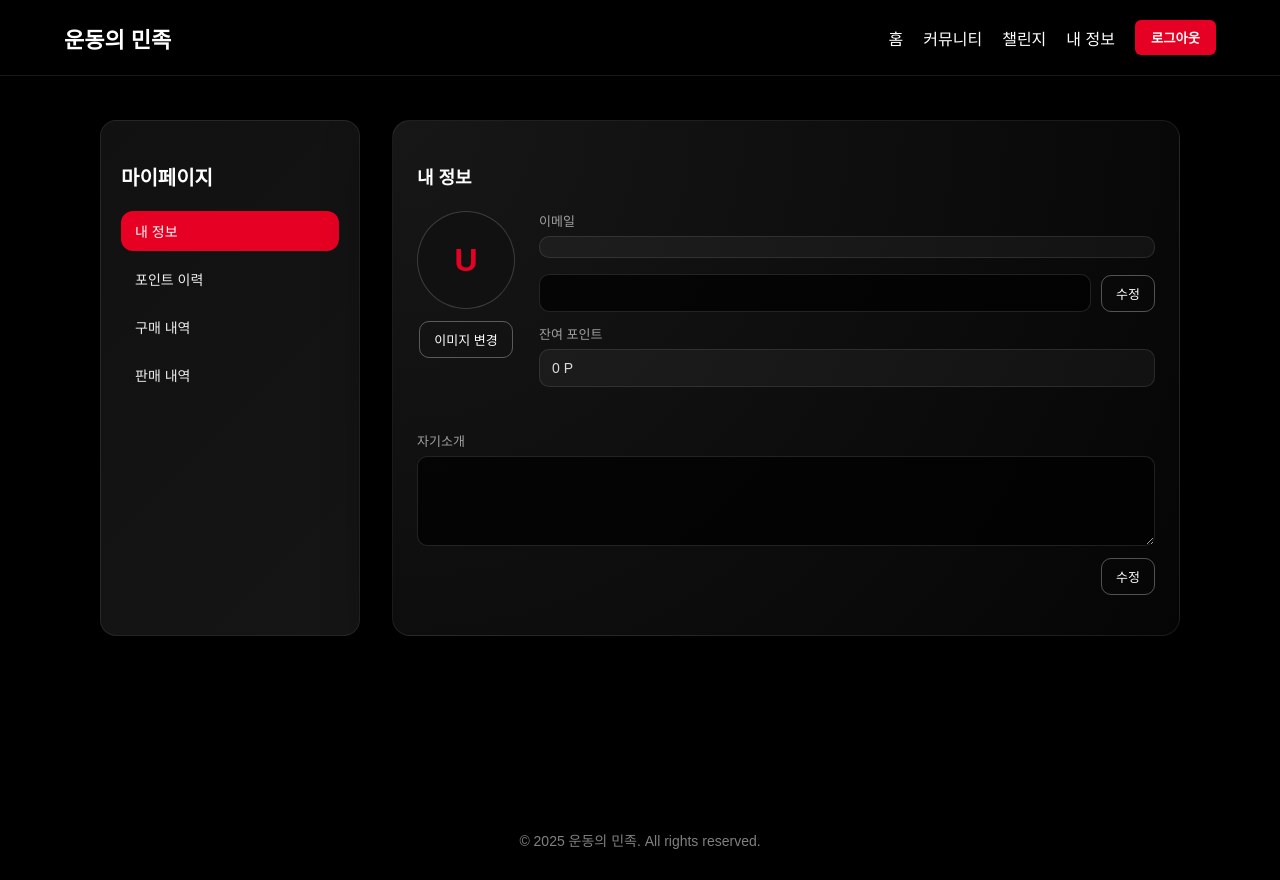
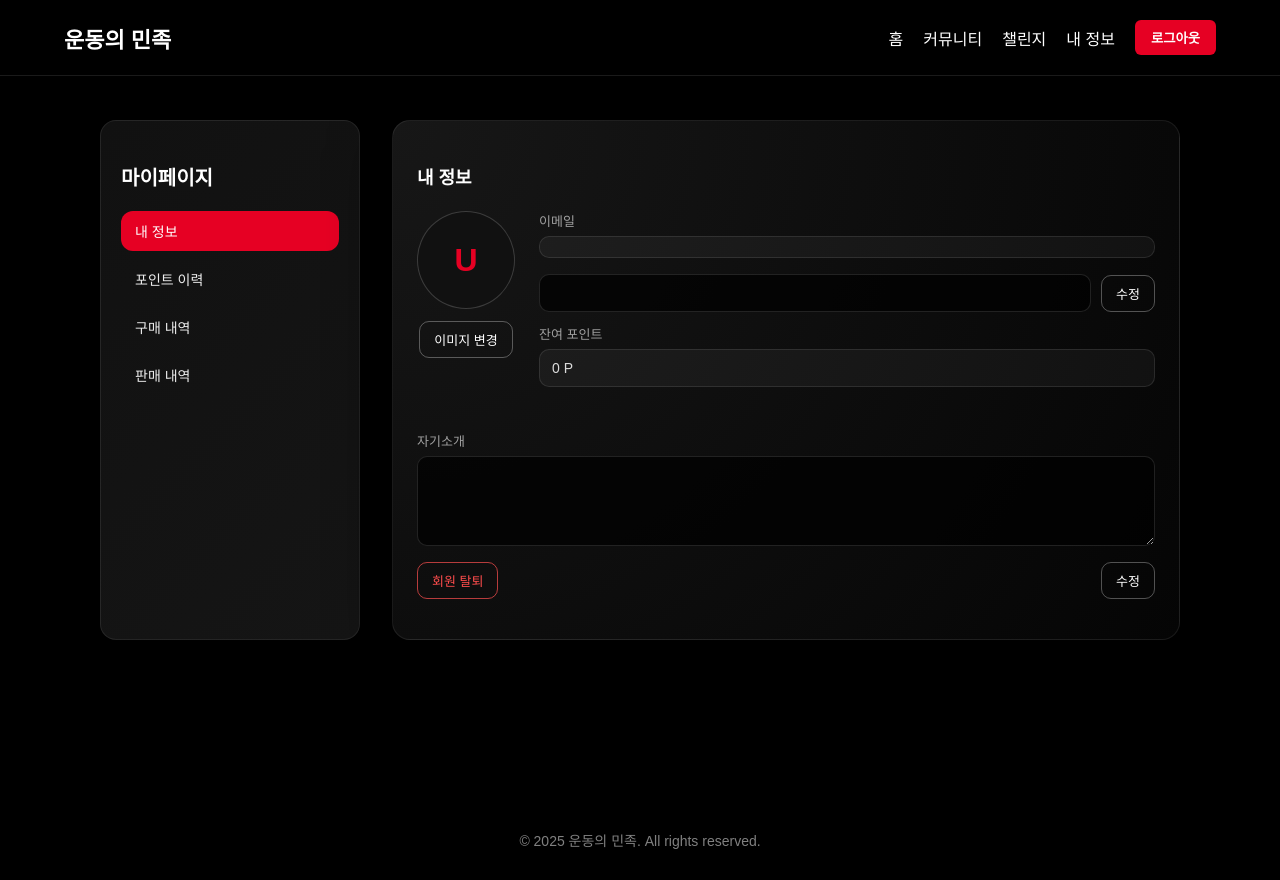
Before and after one commit to nation-of-movement/undong-minjok-client, a Vue app in the folder undong-minjok-client/: page /profile in a window 1280 px wide. Built offline with nearby package versions, Linux system fonts and the light colour scheme; no server answers; sample sign-in values are in the browser's storage; a web font is replaced by a local one.

Commit message:
feat : 탈퇴 추가 및 수정 시 변경사항 없으면 요청 안가게 추가

```diff
--- a/undong-minjok-client/src/api/userApi.js
+++ b/undong-minjok-client/src/api/userApi.js
@@ -20,3 +20,7 @@ export const uploadProfileImageApi = (file) => {
     headers: { 'Content-Type': 'multipart/form-data' },
   })
 }
+
+export const deleteUserApi = () => {
+  return api.delete('/users')
+}
--- a/undong-minjok-client/src/pages/user/ProfileView.vue
+++ b/undong-minjok-client/src/pages/user/ProfileView.vue
@@ -7,6 +7,7 @@ import {
   updateNicknameApi,
   updateBioApi,
   uploadProfileImageApi,
+  deleteUserApi,
 } from '@/api/userApi'
 
 const auth = useAuthStore()
@@ -49,10 +50,12 @@ const fetchMyInfo = async () => {
     profileImageUrl.value = IMAGE_BASE_URL + data.profileImagePath
 
     // auth.user에도 덮어쓰기
-    auth.user = {
+    auth.$patch({
+      user: {
         ...auth.user,
-      ...data,
+        ...data
       }
+    })
   } catch (e) {
     console.error('내 정보 로드 실패', e)
   } finally {
@@ -69,9 +72,14 @@ onMounted(() => {
  * ================================ */
 const savingNickname = ref(false)
 const handleSaveNickname = async () => {
-  if (!nickname.value.trim()) {
+
+  const newNick = nickname.value.trim()
+
+  if (newNick === userInfo.value.nickname) {
+    alert('변경된 내용이 없습니다.')
     return
   }
+  if (!newNick) return
 
   savingNickname.value = true
   try {
@@ -91,6 +99,13 @@ const handleSaveNickname = async () => {
  * ================================ */
 const savingBio = ref(false)
 const handleSaveBio = async () => {
+  const newBio = bio.value.trim()
+
+  if (newBio === (userInfo.value.bio || '')) {
+    alert('변경된 내용이 없습니다.')
+    return
+  }
+
   savingBio.value = true
   try {
     await updateBioApi(bio.value)
@@ -130,6 +145,9 @@ const handleFileChange = async (event) => {
   }
 }
 
+/* ================================
+ * 수정 상태 관리
+ * ================================ */
 const editingNickname = ref(false)
 const tempNickname = ref('')
 
@@ -154,6 +172,23 @@ const startEditBio = () => {
 const cancelEditBio = () => {
   editingBio.value = false
   bio.value = tempBio.value
+}
+
+const showDeleteModal = ref(false)
+
+const confirmDeleteUser = async () => {
+  try {
+    await deleteUserApi()
+    alert("회원 탈퇴가 완료되었습니다.")
+
+    auth.logout()
+
+    window.location.replace("/")
+    window.location.reload();
+
+  } catch (e) {
+    alert("탈퇴 실패")
+  }
 }
 
 </script>
@@ -238,20 +273,26 @@ const cancelEditBio = () => {
           <!-- 자기소개 -->
           <div class="field">
             <label>자기소개</label>
-            <textarea
-              v-model="bio"
-              class="textarea"
-              maxlength="200"
-            ></textarea>
-            <div class="field-footer" v-if="editingBio">
+            <textarea v-model="bio" class="textarea" maxlength="200"></textarea>
+
+            <div class="field-footer-between">
+              <!-- 왼쪽: 탈퇴 버튼 -->
+              <button class="delete-account-btn" @click="showDeleteModal = true">
+                회원 탈퇴
+              </button>
+
+              <!-- 오른쪽: 수정/저장/취소 -->
+              <div v-if="editingBio" class="btn-group">
                 <button class="btn-red" @click="handleSaveBio">저장</button>
                 <button class="btn-outline" @click="cancelEditBio">취소</button>
               </div>
 
-            <div class="field-footer" v-else>
+              <div v-else>
                 <button class="btn-outline" @click="startEditBio">수정</button>
               </div>
             </div>
+          </div>
+
         </div>
 
         <!-- 다른 탭 -->
@@ -273,9 +314,44 @@ const cancelEditBio = () => {
     </div>
 
     <div v-else class="loading-text">불러오는 중...</div>
+
+    <!-- ================= 모달 ================= -->
+    <div class="modal-backdrop" v-if="showDeleteModal">
+      <div class="modal">
+        <h3>정말 탈퇴하시겠습니까?</h3>
+        <p>탈퇴 후 정보는 복구할 수 없습니다.</p>
+
+        <div class="modal-actions">
+          <button class="btn-outline" @click="showDeleteModal = false">취소</button>
+          <button class="btn-red" @click="confirmDeleteUser">탈퇴</button>
+        </div>
+      </div>
+    </div>
   </div>
 </template>
 <style scoped>
+.field-footer-between {
+  margin-top: 10px;
+  display: flex;
+  justify-content: space-between; /* 🔥 양 끝으로 배치 */
+  align-items: center;
+}
+
+.delete-account-btn {
+  padding: 8px 14px;
+  border-radius: 10px;
+  background: transparent;
+  border: 1px solid rgba(255, 80, 80, 0.7);
+  color: #ff4d4d;
+  font-size: 13px;
+  cursor: pointer;
+  transition: 0.15s;
+}
+
+.delete-account-btn:hover {
+  background: rgba(255, 80, 80, 0.1);
+}
+
 .mypage {
   max-width: 1100px;
   margin: 0 auto;
@@ -526,6 +602,70 @@ const cancelEditBio = () => {
   display: none;
 }
 
+.delete-wrapper {
+  margin-top: 20px;
+  display: flex;
+  justify-content: flex-start; /* 🔥 왼쪽 정렬 */
+}
+
+.delete-account-btn {
+  padding: 8px 14px; /* 수정/취소 버튼과 동일 */
+  border-radius: 10px;
+  background: transparent;
+  border: 1px solid rgba(255, 80, 80, 0.7);
+  color: #ff4d4d;
+  font-size: 13px;
+  cursor: pointer;
+  white-space: nowrap;
+  flex-shrink: 0;
+  width: auto !important;
+}
+
+
+.delete-account-btn:hover {
+  background: rgba(255, 80, 80, 0.1);
+}
+
+.modal-backdrop {
+  position: fixed;
+  top: 0;
+  left: 0;
+  right: 0;
+  bottom: 0;
+  background: rgba(0, 0, 0, 0.65);
+  display: flex;
+  justify-content: center;
+  align-items: center;
+  z-index: 999;
+}
+
+.modal {
+  background: #1a1a1a;
+  padding: 24px 28px;
+  border-radius: 14px;
+  width: 320px;
+  text-align: center;
+  border: 1px solid rgba(255,255,255,0.08);
+}
+
+.modal h3 {
+  font-size: 18px;
+  margin-bottom: 12px;
+  font-weight: 600;
+}
+
+.modal p {
+  font-size: 14px;
+  opacity: 0.8;
+  margin-bottom: 20px;
+}
+
+.modal-actions {
+  display: flex;
+  justify-content: space-between;
+  gap: 10px;
+}
+
 /* ================= 반응형 ================= */
 @media (max-width: 860px) {
   .mypage-shell {
```
Lines whose indentation alone changed are shown as unchanged.
